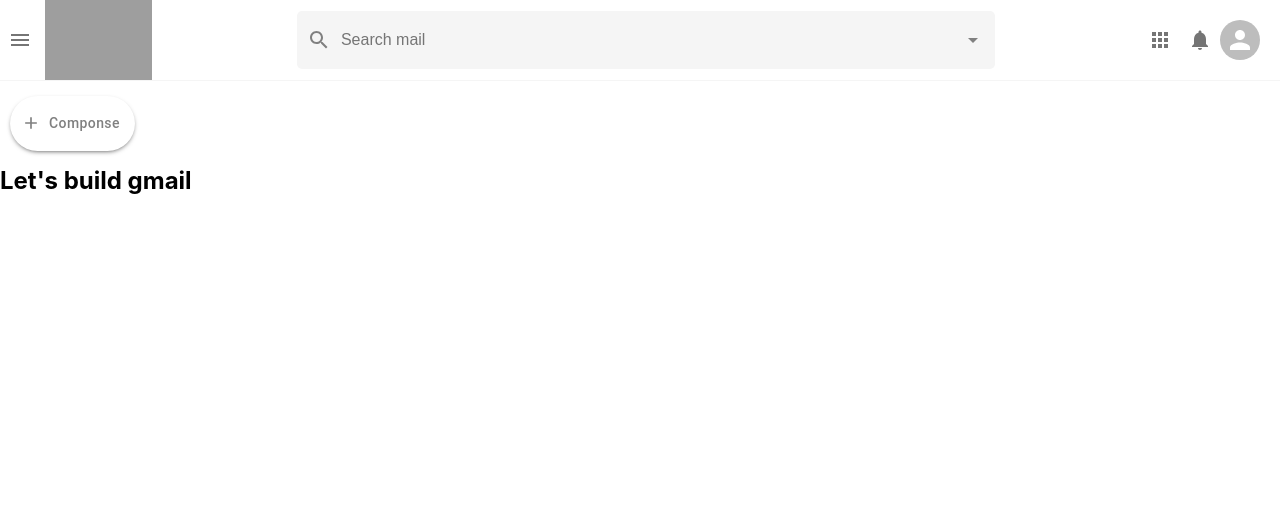
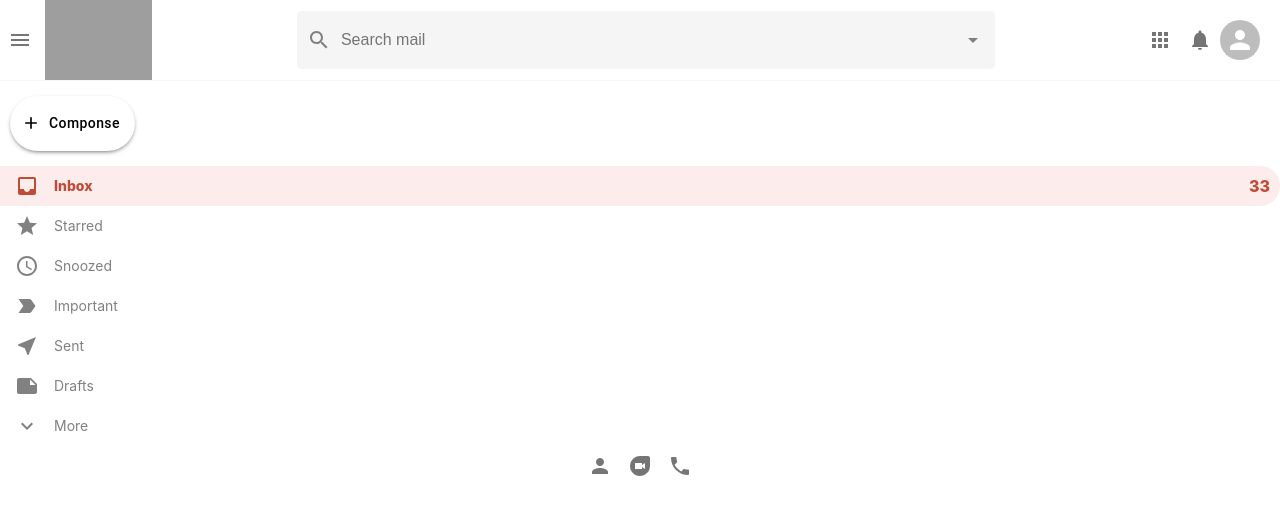
Before and after one commit to myck-prog/gmail-clone, a React (Create React App) app: page / in a window 1280 px wide. Shown: the top 514 px of the page. Built offline with nearby package versions, Linux system fonts and the light colour scheme; grey boxes are pictures that could not be loaded.

Commit message:
Sidebar Option Finished

```diff
--- a/package.json
+++ b/package.json
@@ -14,6 +14,7 @@
     "react": "^18.2.0",
     "react-dom": "^18.2.0",
     "react-redux": "^8.0.4",
+    "react-router-dom": "^6.4.1",
     "react-scripts": "5.0.1",
     "web-vitals": "^2.1.4"
   },
--- a/src/App.js
+++ b/src/App.js
@@ -1,16 +1,29 @@
-import React from 'react';
-import './App.css';
-import Header from './Header';
-import Sidebar from './Sidebar';
+import React from "react";
+import "./App.css";
+import Header from "./Header";
+import Sidebar from "./Sidebar";
+import Mail from "./Mail";
+import EmailList from "./EmailList";
+
+import { BrowserRouter as Router, Routes, Route } from "react-router-dom";
 
 function App() {
   return (
-    <div className="app">
-    <Header />
-    <Sidebar />
-      <h2>Let's build gmail</h2>
-    </div>
+    <Router>
+      <div className="app">
+        <Header />
+          <div className="app__body">
+            <Routes>
+              <Route path="/mail" element={<Mail />}/>
+              <Route path="/" element={<EmailList />}/>
+            </Routes>
+          </div>
+        <Sidebar />
+
+      </div>
+    </Router>
   );
 }
 
 export default App;
+//  59:14
--- /dev/null
+++ b/src/EmailList.js
@@ -0,0 +1,9 @@
+import "./EmailList.css"
+function EmailList() {
+  return (
+    <div className="emailList">
+
+    </div>
+  )
+}
+export default EmailList
--- /dev/null
+++ b/src/Mail.js
@@ -0,0 +1,10 @@
+import "./Mail.css"
+
+function Mail() {
+  return (
+    <div className="mail">
+
+    </div>
+  )
+}
+export default Mail
--- a/src/Sidebar.css
+++ b/src/Sidebar.css
@@ -1,8 +1,7 @@
 .sidebar__compose{
     margin-top: 15px !important;
     margin-left: 10px !important;
-
-    color: #808080 !important;
+    color: black!important;
     margin-bottom: 15px !important;
     text-transform: capitalize !important;
     padding: 15px !important;
@@ -11,3 +10,7 @@
 
 
 }
+.sidebar__footer{
+    display: flex;
+    justify-content: center;
+}
--- a/src/Sidebar.js
+++ b/src/Sidebar.js
@@ -1,10 +1,44 @@
-import { Button } from '@mui/material'
+import { Button, IconButton } from '@mui/material'
 import './Sidebar.css'
+import SidebarOption from './SidebarOption';
 import AddIcon from '@mui/icons-material/Add';
+import InboxIcon from '@mui/icons-material/Inbox';
+import StarIcon from '@mui/icons-material/Star';
+import AccessTimeIcon from '@mui/icons-material/AccessTime';
+import LabelImportantIcon from '@mui/icons-material/LabelImportant';
+import NearMeIcon from '@mui/icons-material/NearMe';
+import NoteIcon from '@mui/icons-material/Note';
+import ExpandMoreIcon from '@mui/icons-material/ExpandMore';
+import PersonIcon from '@mui/icons-material/Person';
+import DuoIcon from '@mui/icons-material/Duo';
+import PhoneIcon from '@mui/icons-material/Phone';
+
+
 function Sidebar() {
   return (
    <div className="sidebar">
     <Button startIcon={<AddIcon fontSize='large'/>} className="sidebar__compose" >Componse</Button>
+    <SidebarOption Icon={InboxIcon} title="Inbox" number ={33} selected = {true}/>
+    <SidebarOption Icon={StarIcon} title="Starred" number ={33}/>
+    <SidebarOption Icon={AccessTimeIcon} title="Snoozed" number ={33}/>
+    <SidebarOption Icon={LabelImportantIcon} title="Important" number ={33}/>
+    <SidebarOption Icon={NearMeIcon} title="Sent" number ={33}/>
+    <SidebarOption Icon={NoteIcon} title="Drafts" number ={33}/>
+    <SidebarOption Icon={ExpandMoreIcon} title="More" number ={33}/>
+
+    <div className="sidebar__footer">
+        <div className="sidebar__footerIcons">
+        <IconButton>
+          <PersonIcon />
+        </IconButton>
+        <IconButton>
+          <DuoIcon />
+        </IconButton>
+        <IconButton>
+          <PhoneIcon />
+        </IconButton>
+        </div>
+    </div>
    </div>
   )
 }
--- /dev/null
+++ b/src/SidebarOption.css
@@ -0,0 +1,42 @@
+.sidebarOption{
+    display: flex;
+    align-items: center;
+    padding: 0 10px;
+    height: 40px;
+    cursor: pointer;
+    border-top-right-radius: 20px;
+    border-bottom-right-radius: 20px;
+    color: #818181;
+    cursor: pointer;
+}
+.sidebarOption:hover,
+.sidebarOption:hover > p,
+.sidebarOption:hover > h3,
+.sidebarOption--active,
+.sidebarOption--active > p,
+.sidebarOption--active > h3 {
+    background-color: #fcecec;
+    color: #c04b37;
+    font-weight: 800!important;
+
+}
+
+.sidebarOption > .MuiSvgIcon-root{
+    padding: 5px;
+}
+.sidebarOption > p {
+    display: none;
+    font-weight: 300;
+}
+.sidebarOption--active > p,.sidebarOption:hover > p {
+    display: inline !important;
+
+}
+.sidebarOption > h3 {
+
+   flex: 1;
+   font-size: 14px;
+   font-weight: 400;
+   margin-left: 10px;
+
+}
--- /dev/null
+++ b/src/SidebarOption.jsx
@@ -0,0 +1,13 @@
+import React from 'react';
+import "./SidebarOption.css";
+
+function SidebarOption({Icon, title, number, selected}) {
+  return (
+    <div className={`sidebarOption ${selected && "sidebarOption--active"}`}>
+        <Icon/>
+        <h3>{title}</h3>
+        <p>{number}</p>
+    </div>
+  )
+}
+export default SidebarOption
```
Also changed, not shown: src/EmailList.css (added), src/Mail.css (added), 1 other file (tests, documents, lock files or other folders).
